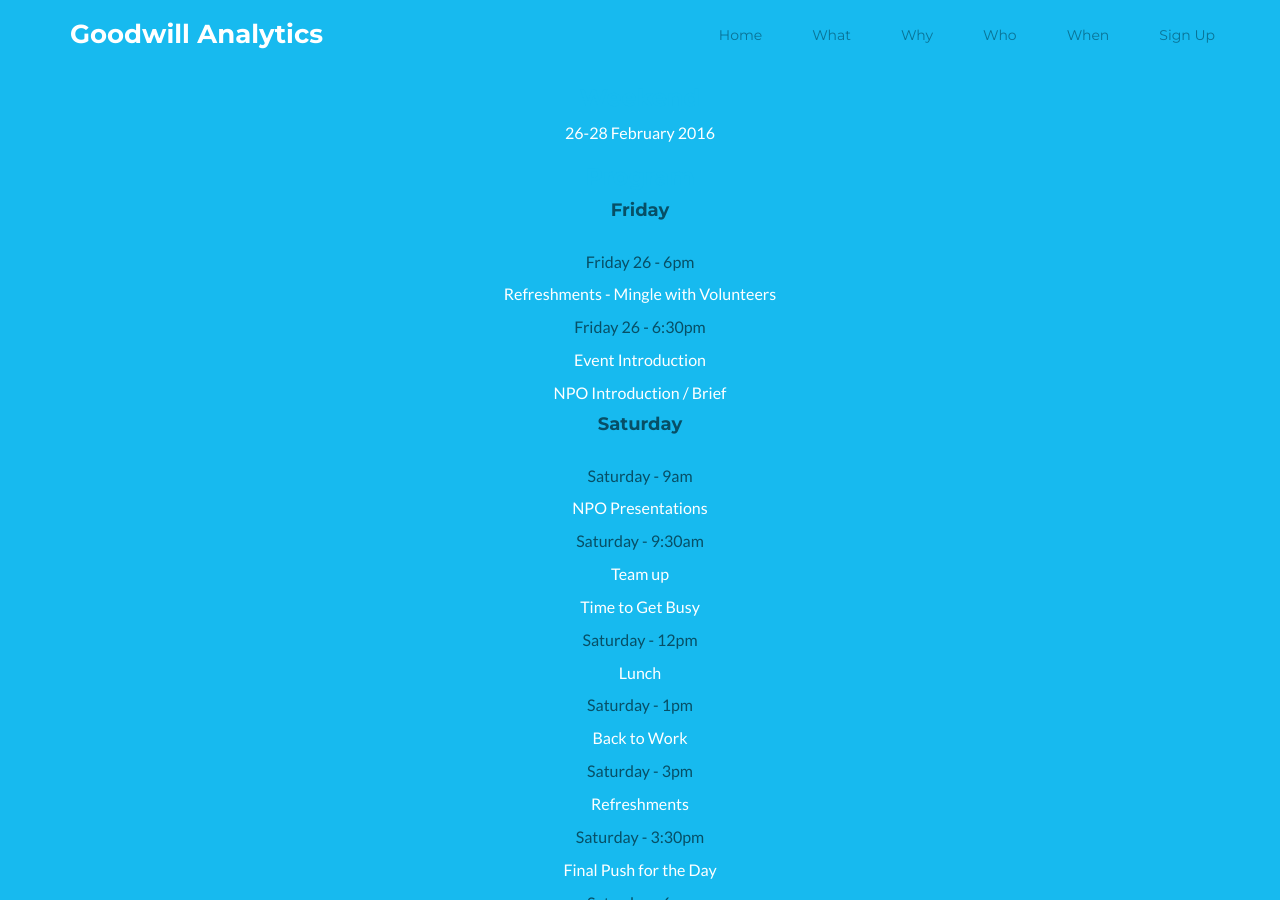
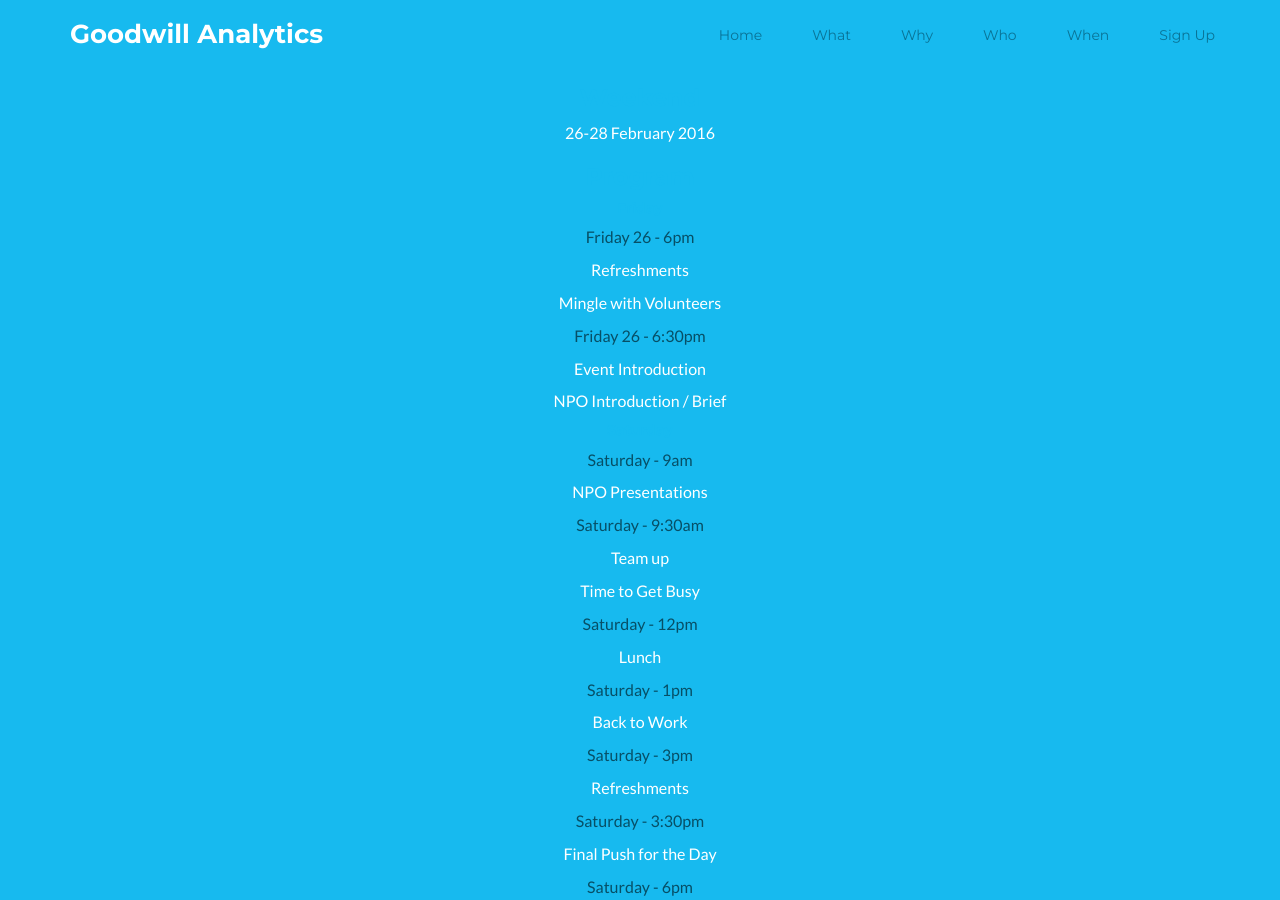
Before and after one commit to goodwillanalytics/goodwillanalytics.github.io, a Jekyll site: the page built from index.html, in a window 1280 px wide and 900 px high, scrolled down 3658 px. Built offline with Jekyll 4.4.1, drawn with Linux system fonts in a browser that asks for light colours.

Commit message:
style changes

```diff
--- a/_includes/when.html
+++ b/_includes/when.html
@@ -5,13 +5,14 @@
 		<h3 class="text-center">Weekend</h3>
 		<p class="text-center">26-28 February 2016</p>
 		<h3 class="text-center">Program</h3>
-		<h4 class="title text-center">Friday</h4>
+		<h5 class="text-center">Friday</h4>
 		<p class="text-highlight">Friday 26 - 6pm</p>
-		<p class="text-center">Refreshments - Mingle with Volunteers</p>
+		<p class="text-center">Refreshments</p>
+		<p class="text-center">Mingle with Volunteers</p>
 		<p class="text-highlight">Friday 26 - 6:30pm</p>
 		<p class="text-center">Event Introduction</p>
 		<p class="text-center">NPO Introduction / Brief</p>
-		<h4 class="title text-center">Saturday</h4>
+		<h5 class="text-center">Saturday</h4>
 		<p class="text-highlight">Saturday - 9am</p>
 		<p class="text-center">NPO Presentations</p>
 		<p class="text-highlight">Saturday - 9:30am</p>
@@ -26,7 +27,7 @@
 		<p class="text-highlight">Saturday - 3:30pm</p>
 		<p class="text-center">Final Push for the Day</p>
 		<p class="text-highlight">Saturday - 6pm</p>
-		<h4 class="title text-center">Sunday</h4>
+		<h5 class="text-center">Sunday</h4>
 		<p class="text-highlight">Sunday - 9am</p>
 		<p class="text-center">Dive Into It Again - Fully Refreshed</p>
 		<p class="text-highlight">Sunday - 11am</p>
```
